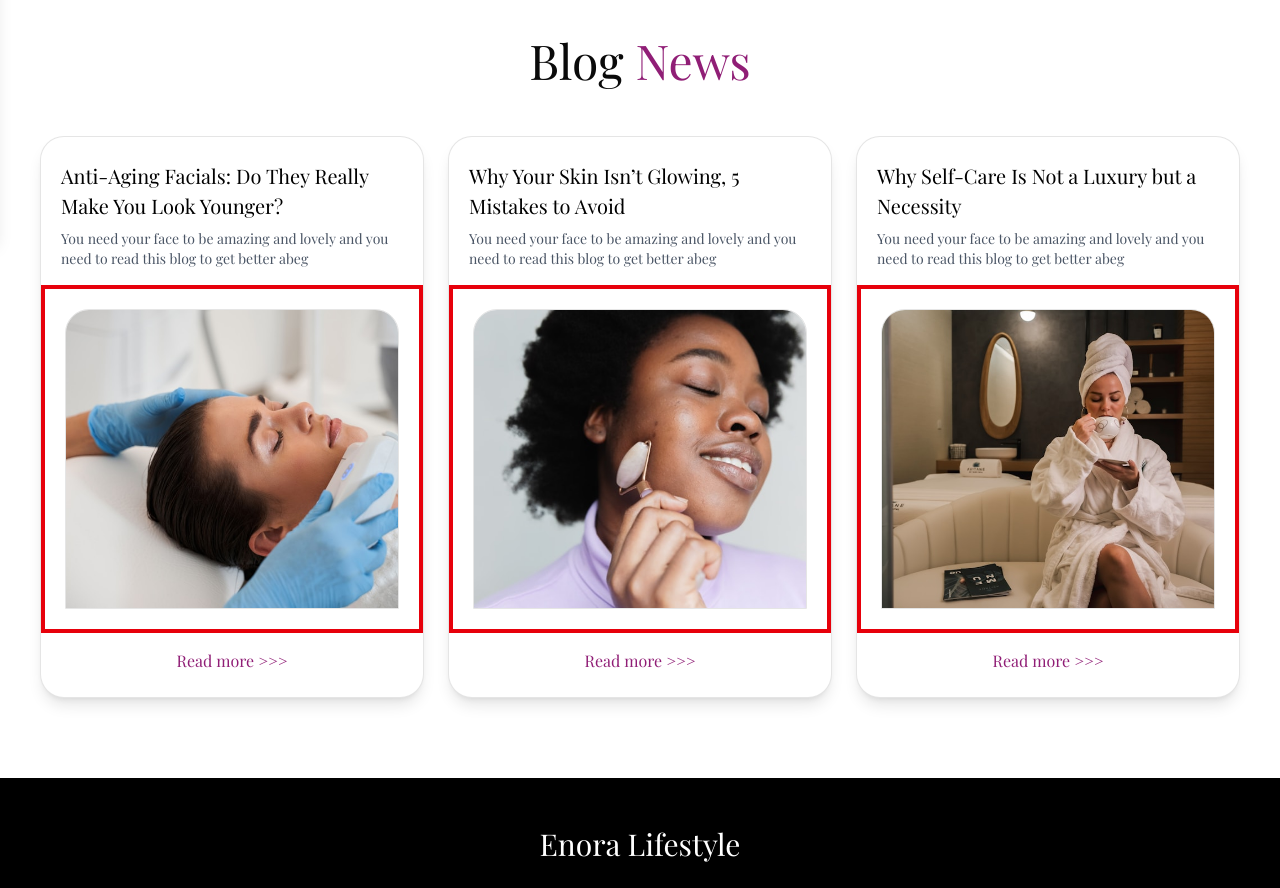
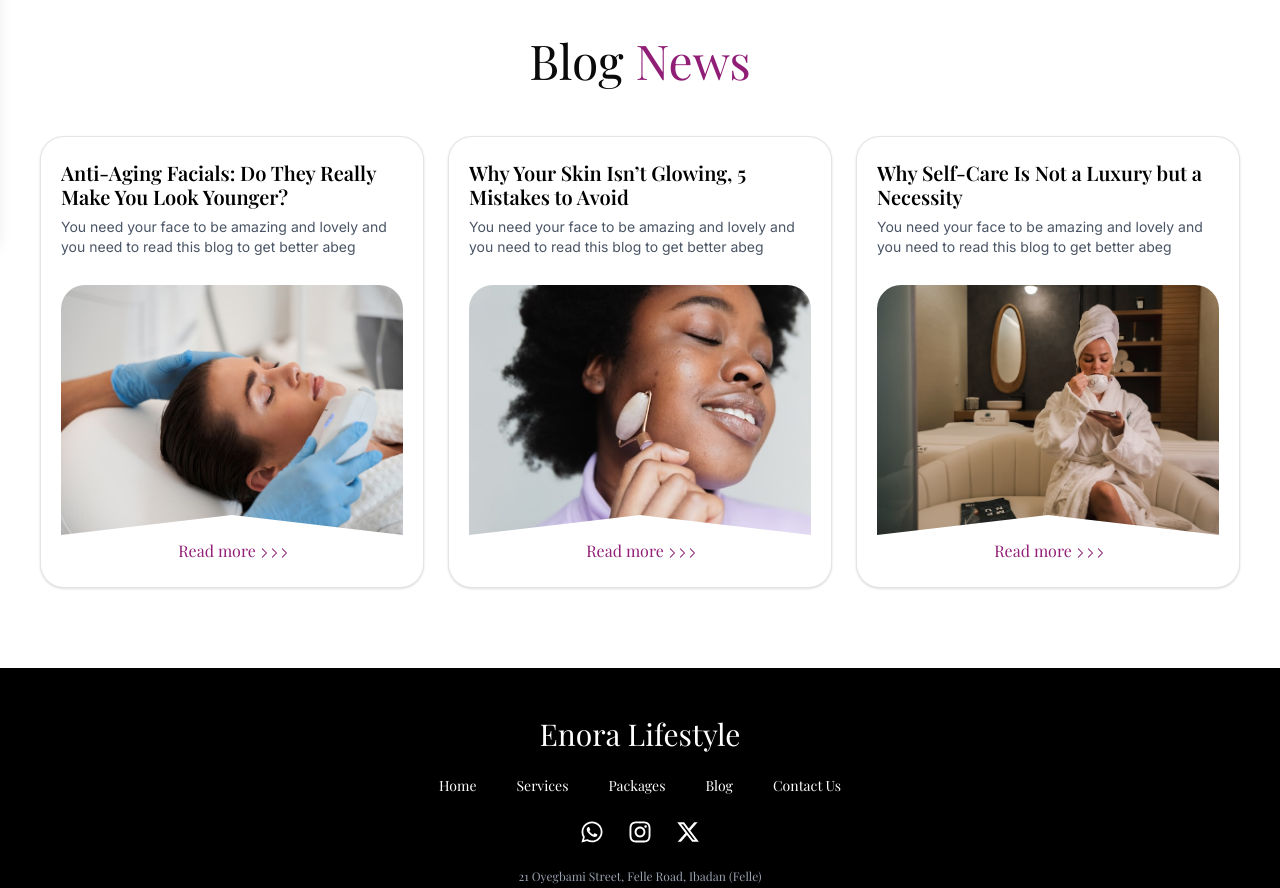
Before and after one commit to Sunmence-team/enoralifestyle, a React (Vite) app: page /blog in a window 1280 px wide. Shown: the part 560-1448 px from the top of the page. Built offline with nearby package versions, Linux system fonts and the light colour scheme; a web font is replaced by a local one.

Commit message:
Add BlogCard and PackageCard components; refactor Blog and Home pages for improved structure and functionality

```diff
--- /dev/null
+++ b/src/components/cards/PackageCard.tsx
@@ -0,0 +1,56 @@
+import React from 'react'
+import { FiArrowRight, FiShoppingCart } from 'react-icons/fi';
+
+interface PackageCardProps {
+  id: string;
+  index: number;
+  title: string;
+  description: string;
+  image: string;
+  price: number;
+}
+
+const PackageCard = (item: PackageCardProps) => {
+  return (
+    <div key={item.index} className="relative flex justify-center">
+        {/* Purple bar slightly showing behind card */}
+        <div
+        className={`absolute ${
+            item.index % 2 === 0 ? "-top-2" : "-bottom-2"
+        } w-full h-13 bg-(--primary-color) rounded-full z-0`}
+        ></div>
+
+        {/* Card content */}
+        <div className="bg-white rounded-3xl shadow-lg hover:shadow-xl transition-all duration-300 p-5 flex flex-col items-center text-center relative z-10">
+        <img
+            src={item.image}
+            alt={item.title}
+            className="w-[180px] h-[180px] object-cover rounded-full mb-4"
+        />
+        <h2 className="text-[22px] font-semibold text-(--primary-color)">
+            {item.title}
+        </h2>
+        <p className="text-gray-600 mt-2">{item.description}</p>
+        <p className="mt-3 font-bold text-black/80 md:text-[24px] text-[20px]">
+            {item.price}
+        </p>
+
+        <div className="flex gap-3 mt-10">
+            {/* Add to Cart Button */}
+            <button className="flex items-center justify-center gap-2 bg-(--primary-color) hover:bg-(--primary-color) text-white font-medium px-6 py-3 rounded-md transition-colors duration-200 shadow-sm">
+            <FiShoppingCart className="w-5 h-5" />
+            Add to Cart
+            </button>
+
+            {/* View Details Button */}
+            <button className="flex items-center justify-center gap-1 bg-transparent hover:bg-gray-200 text-(--primary-color) font-medium px-6 py-3 rounded-md transition-colors duration-200 border border-(--primary-color)">
+            View Details
+            <FiArrowRight className="w-4 h-4 ml-1" />
+            </button>
+        </div>
+        </div>
+    </div>
+  )
+}
+
+export default PackageCard
--- a/src/pages/Blog.tsx
+++ b/src/pages/Blog.tsx
@@ -4,24 +4,25 @@ import { assets } from "../assets/assests";
 // import Blogpost from '../components/Blogpost';
 import { Link } from "react-router-dom";
 import HeroSection from "../components/herosections/Herosection";
+import BlogCard from '../components/cards/BlogCard';
 
 const blogs = [
   {
-    id: 1,
+    id: "1",
     title: "Anti-Aging Facials: Do They Really Make You Look Younger?",
     description:
       "You need your face to be amazing and lovely and you need to read this blog to get better abeg",
     image: assets.blog1,
   },
   {
-    id: 2,
+    id: "2",
     title: "Why Your Skin Isn’t Glowing, 5 Mistakes to Avoid",
     description:
       "You need your face to be amazing and lovely and you need to read this blog to get better abeg",
     image: assets.blog2,
   },
   {
-    id: 3,
+    id: "3",
     title: "Why Self-Care Is Not a Luxury but a Necessity",
     description:
       "You need your face to be amazing and lovely and you need to read this blog to get better abeg",
@@ -45,44 +46,13 @@ export default function Blog() {
 
       <div className="mt-10 grid grid-cols-1 md:grid-cols-2 lg:grid-cols-3 gap-6">
         {blogs.map((blog, index) => (
-          <div
-            key={index}
-            className="relative bg-white rounded-3xl shadow-lg hover:shadow-xl transition-all duration-300 flex flex-col text-center border border-black/10 overflow-hidden"
-          >
-            {/* Text before image */}
-            <div className="px-5 pt-6 text-start">
-              <h2 className="text-[20px] font-semibold text-black mb-2">
-                {blog.title}
-              </h2>
-              <p className="text-gray-600 text-sm mb-4">{blog.description}</p>
-            </div>
-
-            {/* Blog image with smooth concave bottom */}
-            <div className="relative overflow-hidden border-4 border-red-600 p-5">
-              <img
-                src={blog.image}
-                alt={blog.title}
-                className="w-full h-[300px] object-cover rounded-t-3xl border"
-              />
-
-              {/* Smooth concave curve */}
-              {/* <svg
-                className="absolute inset-x-0 bottom-0 w-full h-16 fill-amber-700"
-                viewBox="0 0 1200 120"
-                preserveAspectRatio="none"
-                aria-hidden="true"
-              >
-                <path d="M0,0 Q600,70 1200,0 L1200,120 L0,120 Z" fill="red" />
-              </svg> */}
-            </div>
-
-            {/* Read more link */}
-            <Link
-              to={`/blog/${blog?.id}`}
-              className="text-[var(--primary-color)] font-semibold hover:text-black transition-colors block text-center mt-4 pb-6"
-            >
-              Read more &gt;&gt;&gt;
-            </Link>
+          <div className="md:min-w-[340px] min-w-[320px]" key={index}>
+            <BlogCard
+              id={blog.id}
+              title={blog.title}
+              description={blog.description}
+              image={blog.image}
+            />
           </div>
         ))}
       </div>
--- a/src/pages/Home.tsx
+++ b/src/pages/Home.tsx
@@ -1,4 +1,4 @@
-import React from "react";
+import React, { useEffect } from "react";
 import { assets } from "../assets/assests";
 import { Link } from "react-router-dom";
 import { FiShoppingCart, FiArrowRight } from "react-icons/fi";
@@ -6,29 +6,38 @@ import { BiSolidQuoteSingleLeft } from "react-icons/bi";
 import HeroSection from "../components/herosections/Herosection";
 import { IoIosArrowRoundForward } from "react-icons/io";
 import BlogCard from "../components/cards/BlogCard"
+import PackageCard from "../components/cards/PackageCard";
 
 const Home = () => {
+  useEffect(() => {
+    window.scroll(0, 0)
+    document.title = "Home - Enora Lifestyle And Spa";
+  }, [])
+
   // --- Array of packages ---
   const packages = [
     {
+      id: "1",
       title: "Manicure & Pedicure",
       description:
         "Manicure is for general hand care. Our classic pedicure includes nail painting/leg reflexology. Ideal for encouraging blood circulation.",
-      price: "₦15,000",
+      price: 15_000,
       image: assets.our1,
     },
     {
+      id: "2",
       title: "Facial & Waxing",
       description:
         "Specialized facials for acne, anti-aging, and skin rejuvenation, plus expert waxing services. We also offer personalized skin consultations.",
-      price: "₦12,000",
+      price: 12_000,
       image: assets.our2,
     },
     {
+      id: "3",
       title: "Body Scrub & Polish",
       description:
         "Is your skin dull and dehydrated? Get Enora Brightening Scrub, Polish, Moroccan Hammam Scrub or Enora Glow Bath.",
-      price: "₦18,000",
+      price: 18_000,
       image: assets.our3,
     },
   ];
@@ -163,9 +172,9 @@ const Home = () => {
       </section>
 
       {/* ABOUT SECTION */}
-      <section className="relative w-full bg-white mt-10 lg:px-10 px-5 pb-80 ">
+      <section className="relative w-full bg-white mt-10 lg:px-10 px-5 md:pb-60">
         {/* Background Image */}
-        <div className="relative h-[350px] overflow-hidden rounded-[20px]">
+        <div className="relative h-[350px] overflow-hidden rounded-[20px] md:block hidden">
           <img
             src={assets.newabout}
             alt="Spa background"
@@ -174,7 +183,7 @@ const Home = () => {
         </div>
 
         {/* Text Card Overlay */}
-        <div className="absolute inset-0 h-max md:top-30 bottom-5 left-1/2 transform -translate-x-1/2 translate-y-10 bg-[#fff9f7] shadow-lg rounded-2xl w-[90%] md:w-5/6 lg:w-5/6 p-6 md:p-10 text-center">
+        <div className="md:absolute inset-0 h-max md:top-30 bottom-5 left-1/2 transform md:-translate-x-1/2 md:translate-y-10 bg-[#fff9f7] shadow-lg rounded-2xl w-full md:w-5/6 lg:w-5/6 p-6 md:p-10 text-center">
           <h2 className="text-3xl md:text-4xl font-semibold mb-4">
             <span className="text-[#b23a8a] font-semibold!">About</span>{" "}
             <span className="text-(--accent-color)">Us</span>
@@ -220,44 +229,16 @@ const Home = () => {
         {/* Display packages */}
         <div className="mt-10 grid grid-cols-1 md:grid-cols-2 lg:grid-cols-3 gap-10">
           {packages.map((item, index) => (
-            <div key={index} className="relative flex justify-center">
-              {/* Purple bar slightly showing behind card */}
-              <div
-                className={`absolute ${
-                  index % 2 === 0 ? "-top-2" : "-bottom-2"
-                } w-[100%] h-13 bg-(--primary-color) rounded-full z-0`}
-              ></div>
+            <PackageCard
+              key={item.id}
+              id={item.id}
+              index={index}
+              title={item.title}
+              description={item.description}
+              price={item.price}
+              image={item.image}
 
-              {/* Card content */}
-              <div className="bg-white rounded-3xl shadow-lg hover:shadow-xl transition-all duration-300 p-5 flex flex-col items-center text-center relative z-10">
-                <img
-                  src={item.image}
-                  alt={item.title}
-                  className="w-[180px] h-[180px] object-cover rounded-full mb-4"
-                />
-                <h2 className="text-[22px] font-semibold text-(--primary-color)">
-                  {item.title}
-                </h2>
-                <p className="text-gray-600 mt-2">{item.description}</p>
-                <p className="mt-3 font-bold text-black/80 md:text-[24px] text-[20px]">
-                  {item.price}
-                </p>
-
-                <div className="flex gap-3 mt-10">
-                  {/* Add to Cart Button */}
-                  <button className="flex items-center justify-center gap-2 bg-(--primary-color) hover:bg-(--primary-color) text-white font-medium px-6 py-3 rounded-md transition-colors duration-200 shadow-sm">
-                    <FiShoppingCart className="w-5 h-5" />
-                    Add to Cart
-                  </button>
-
-                  {/* View Details Button */}
-                  <button className="flex items-center justify-center gap-1 bg-transparent hover:bg-gray-200 text-(--primary-color) font-medium px-6 py-3 rounded-md transition-colors duration-200 border border-(--primary-color)">
-                    View Details
-                    <FiArrowRight className="w-4 h-4 ml-1" />
-                  </button>
-                </div>
-              </div>
-            </div>
+            />
           ))}
         </div>
 
@@ -273,7 +254,7 @@ const Home = () => {
       </div>
 
       {/* services SECTION */}
-      <div className="bg-[var(--secondary-color)] mt-10 lg:px-10 px-5 py-10">
+      <div className="bg-(--secondary-color) mt-10 lg:px-10 px-5 py-10">
         <div>
           <h1 className="md:text-[48px] text-[30px] text-center font-semibold text-black">
             Our <span className="text-(--primary-color)">Services</span>
@@ -363,7 +344,7 @@ const Home = () => {
       </div>
       {/* FAQ SECTION */}
       {/* FAQ SECTION */}
-      <section className="bg-[var(--secondary-color)] mt-20 lg:px-10 px-5 py-16">
+      <section className="bg-(--secondary-color) mt-20 lg:px-10 px-5 py-16">
         <h1 className="md:text-[48px] text-[30px] text-center font-semibold mb-12">
           Frequently{" "}
           <span className="text-(--primary-color)">Asked Questions</span>
```
